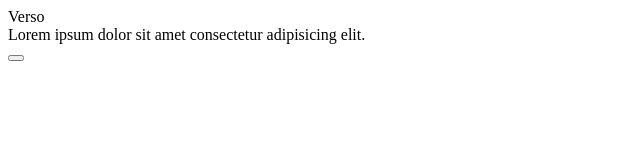
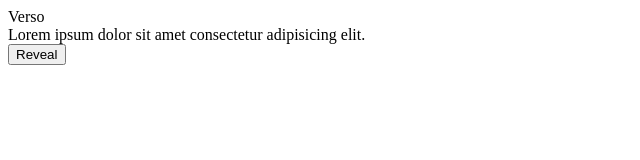
Before and after one commit to senkuu/exercice-transition, a plain HTML site: page index.html in a window 1280 px wide. Shown: the whole page, without its empty margins (0-640 px from the left). Drawn offline with Linux system fonts and the light colour scheme.

Commit message:
content in button

```diff
--- a/index.html
+++ b/index.html
@@ -14,7 +14,7 @@
         <div class="hand__card__content hand__card____content--recto">
           Lorem ipsum dolor sit amet consectetur adipisicing elit.
         </div>
-        <button class="hand__card__button"></button>
+        <button class="hand__card__button">Reveal</button>
       </div>
     </div>
   </body>
```
